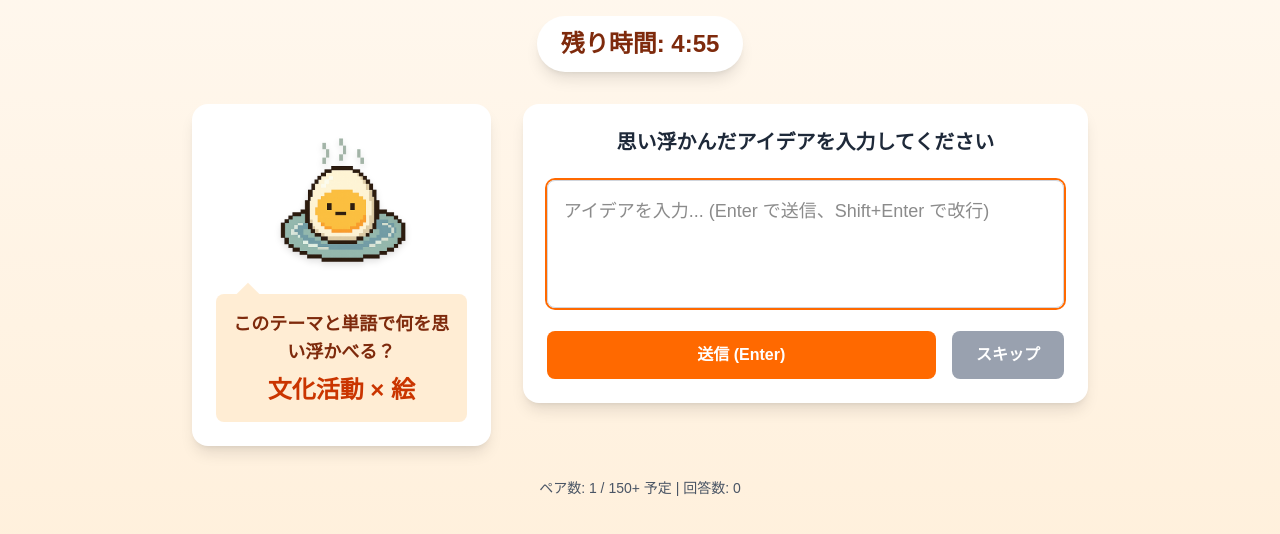
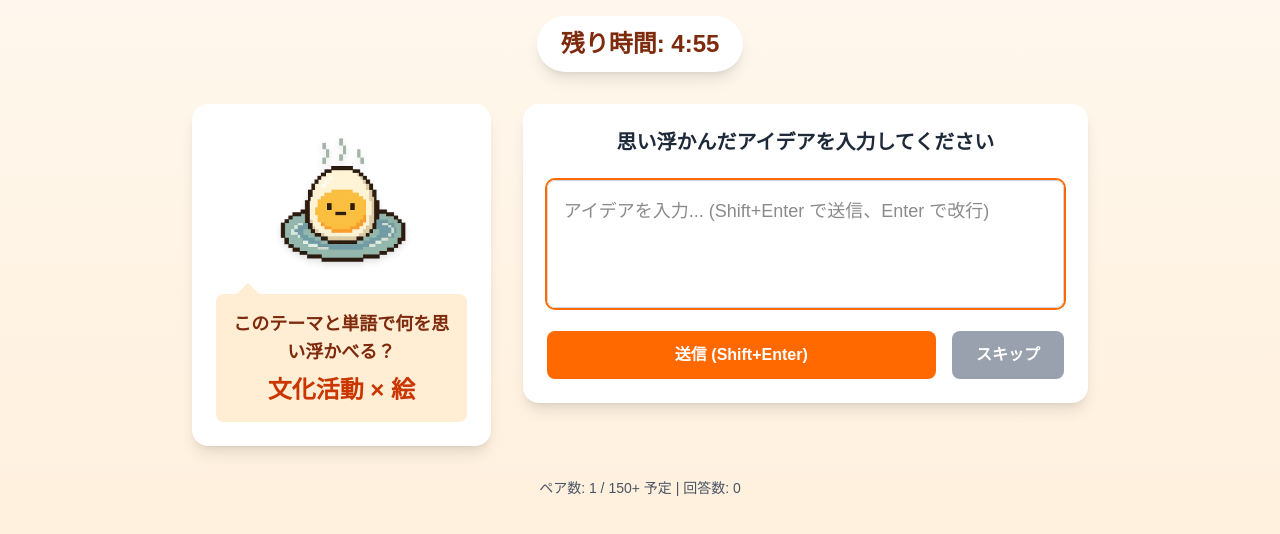
Before and after one commit to S-guchi/onsen-tamago, a Next.js app: page /session in a window 1280 px wide. Shown: the top 534 px of the page. Built offline with nearby package versions, Linux system fonts and the light colour scheme.

Commit message:
キーボードショートカット変更 - Shift+Enterで送信、Enterで改行

```diff
--- a/src/app/session/page.tsx
+++ b/src/app/session/page.tsx
@@ -152,12 +152,12 @@ export default function SessionPage() {
                     value={userInput}
                     onChange={(e) => setUserInput(e.target.value)}
                     onKeyDown={(e) => {
-                      if (e.key === 'Enter' && !e.shiftKey) {
+                      if (e.key === 'Enter' && e.shiftKey) {
                         e.preventDefault();
                         handleSubmit(e);
                       }
                     }}
-                    placeholder="アイデアを入力... (Enter で送信、Shift+Enter で改行)"
+                    placeholder="アイデアを入力... (Shift+Enter で送信、Enter で改行)"
                     className="w-full h-32 p-4 border border-gray-300 rounded-lg resize-none focus:outline-none focus:ring-2 focus:ring-orange-500 text-lg"
                     autoFocus
                   />
@@ -168,7 +168,7 @@ export default function SessionPage() {
                     type="submit"
                     className="flex-1 bg-orange-500 hover:bg-orange-600 text-white font-bold py-3 px-6 rounded-lg transition-colors duration-200"
                   >
-                    送信 (Enter)
+                    送信 (Shift+Enter)
                   </button>
                   <button
                     type="button"
```
Also changed, not shown: 1 other file (tests, documents, lock files or other folders).
